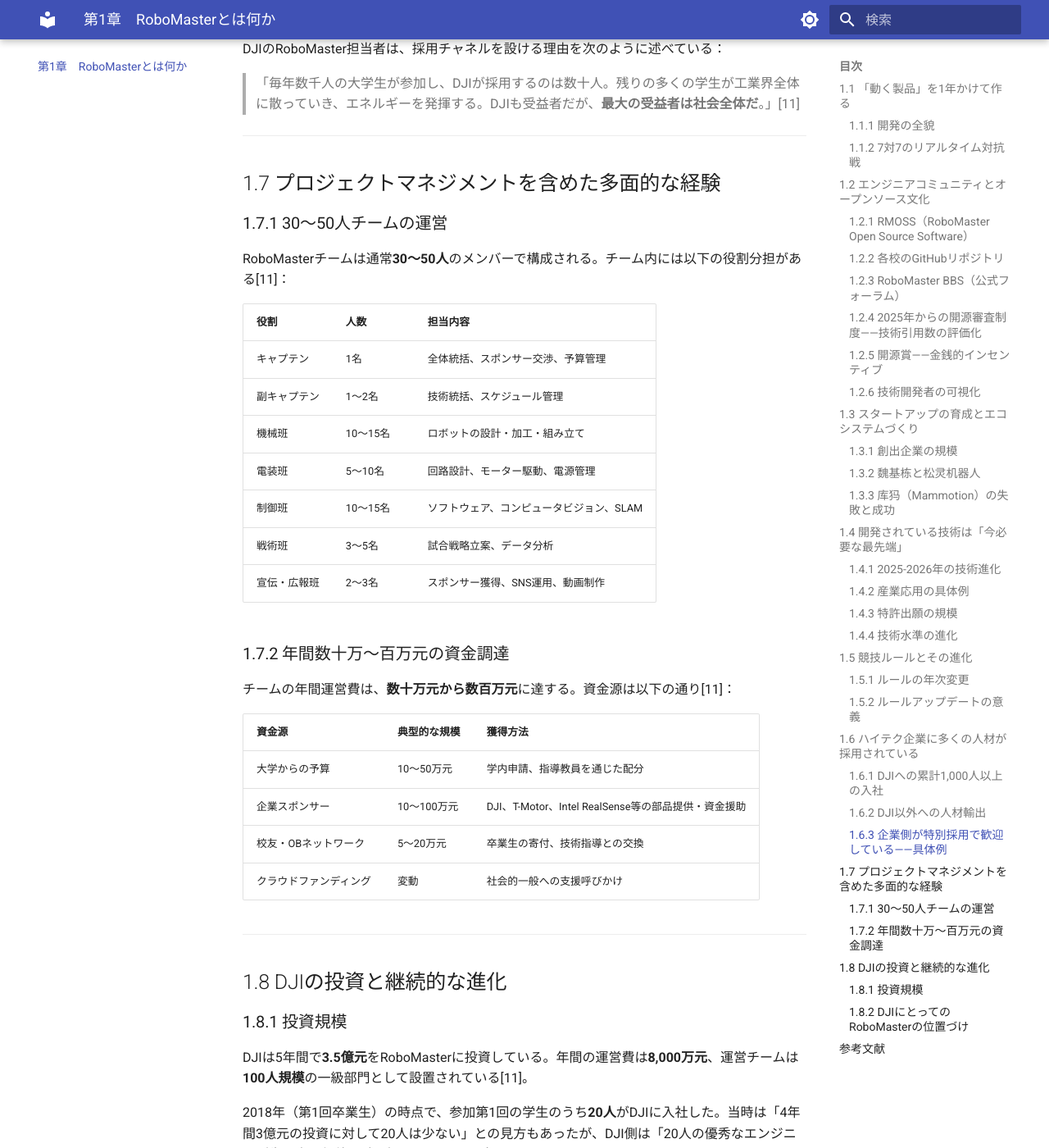
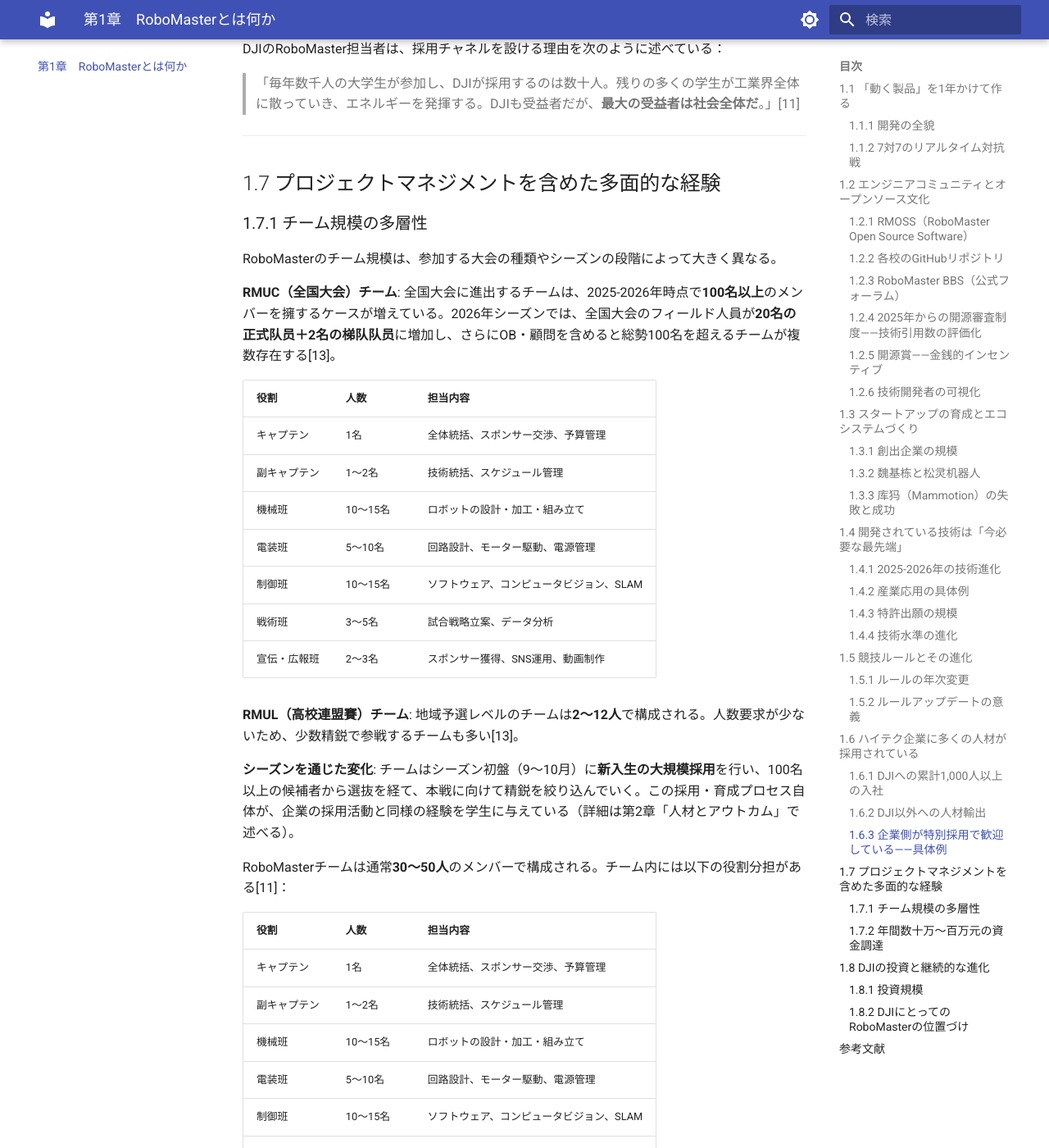
Before and after one commit to Nico-Tech-Shenzhen/robomaster-report, an MkDocs documentation site: the page built from docs/ch01.md, in a window 1280 px wide and 1400 px high, scrolled down 8035 px. Shown: the whole window at 82% size. Built offline with MkDocs 1.6.1 and Material for MkDocs 9.7.7, drawn with Linux system fonts in a browser that asks for light colours.

Commit message:
Fix 1.7.1: Reflect actual team sizes (100+ for RMUC finals, 2-12 for RMUL) and add onboarding note

```diff
--- a/docs/ch01.md
+++ b/docs/ch01.md
@@ -234,7 +234,25 @@
 
 ## 1.7 プロジェクトマネジメントを含めた多面的な経験
 
-### 1.7.1 30〜50人チームの運営
+### 1.7.1 チーム規模の多層性
+
+RoboMasterのチーム規模は、参加する大会の種類やシーズンの段階によって大きく異なる。
+
+**RMUC（全国大会）チーム**: 全国大会に進出するチームは、2025-2026年時点で**100名以上**のメンバーを擁するケースが増えている。2026年シーズンでは、全国大会のフィールド人員が**20名の正式队员＋2名の梯队队员**に増加し、さらにOB・顧問を含めると総勢100名を超えるチームが複数存在する[13]。
+
+| 役割 | 人数 | 担当内容 |
+|---|---|---|
+| キャプテン | 1名 | 全体統括、スポンサー交渉、予算管理 |
+| 副キャプテン | 1〜2名 | 技術統括、スケジュール管理 |
+| 機械班 | 10〜15名 | ロボットの設計・加工・組み立て |
+| 電装班 | 5〜10名 | 回路設計、モーター駆動、電源管理 |
+| 制御班 | 10〜15名 | ソフトウェア、コンピュータビジョン、SLAM |
+| 戦術班 | 3〜5名 | 試合戦略立案、データ分析 |
+| 宣伝・広報班 | 2〜3名 | スポンサー獲得、SNS運用、動画制作 |
+
+**RMUL（高校連盟賽）チーム**: 地域予選レベルのチームは**2〜12人**で構成される。人数要求が少ないため、少数精鋭で参戦するチームも多い[13]。
+
+**シーズンを通じた変化**: チームはシーズン初盤（9〜10月）に**新入生の大規模採用**を行い、100名以上の候補者から選抜を経て、本戦に向けて精鋭を絞り込んでいく。この採用・育成プロセス自体が、企業の採用活動と同様の経験を学生に与えている（詳細は第2章「人材とアウトカム」で述べる）。
 
 RoboMasterチームは通常**30〜50人**のメンバーで構成される。チーム内には以下の役割分担がある[11]：
 
```
